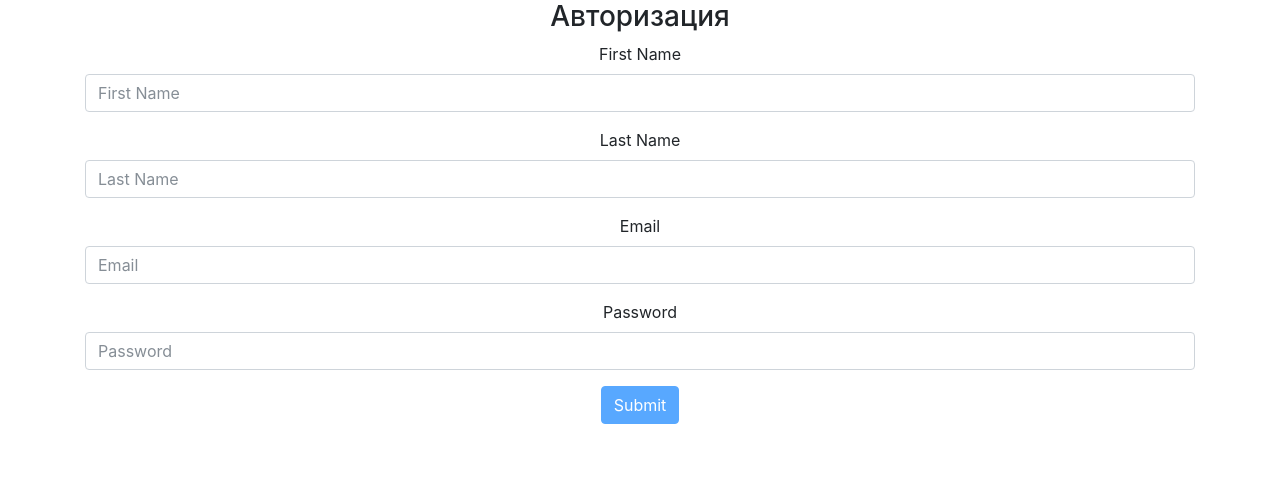
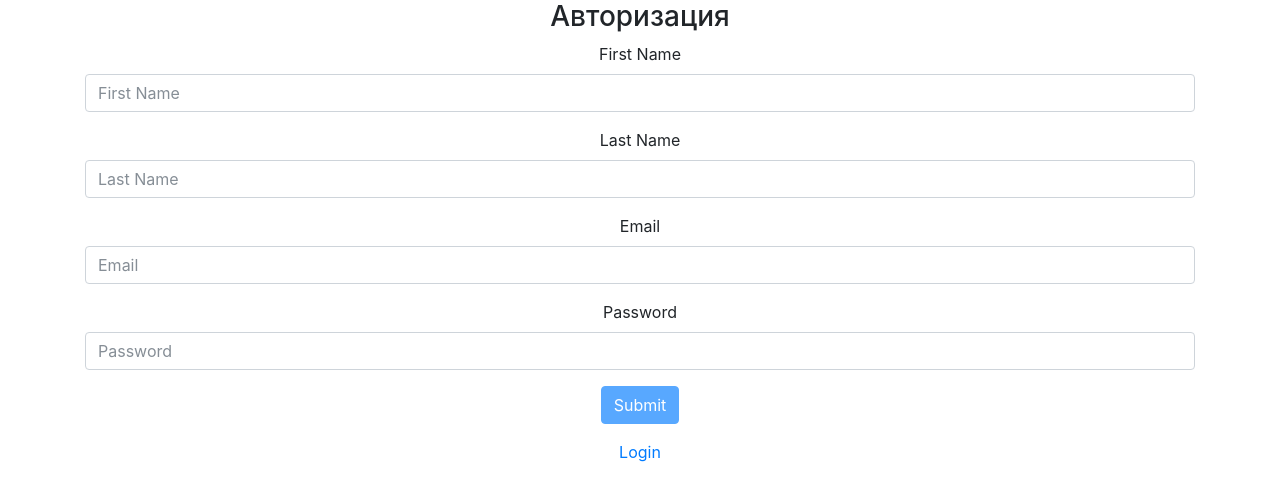
Before and after one commit to ElenaHellen/finalReact, a React (Create React App) app: page / in a window 1280 px wide. Shown: the top 500 px of the page. Built offline with nearby package versions, Linux system fonts and the light colour scheme.

Commit message:
Update register.js

```diff
--- a/src/components/register/register.js
+++ b/src/components/register/register.js
@@ -1,5 +1,6 @@
 import React from 'react';
 import { Field, reduxForm } from 'redux-form';
+import { Link } from "react-router-dom"
 
 const validate = values => {
     const errors = {}
@@ -21,7 +22,7 @@
       if (!values.password) {
         errors.password = 'Required'
       } else if (!/^[A-Z]*$/(values.password)) {
-        errors.password = 'Minimum be 2 characters or more'
+        errors.password = 'Invalid password'
       }
     return errors
   }
@@ -55,6 +56,7 @@
       <div className="form-group">
         <button type="submit" disabled={pristine || submitting} className="btn btn-primary">Submit</button>
       </div>
+      <Link to = "./login">Login</Link>
     </form>
   )
 }
```
